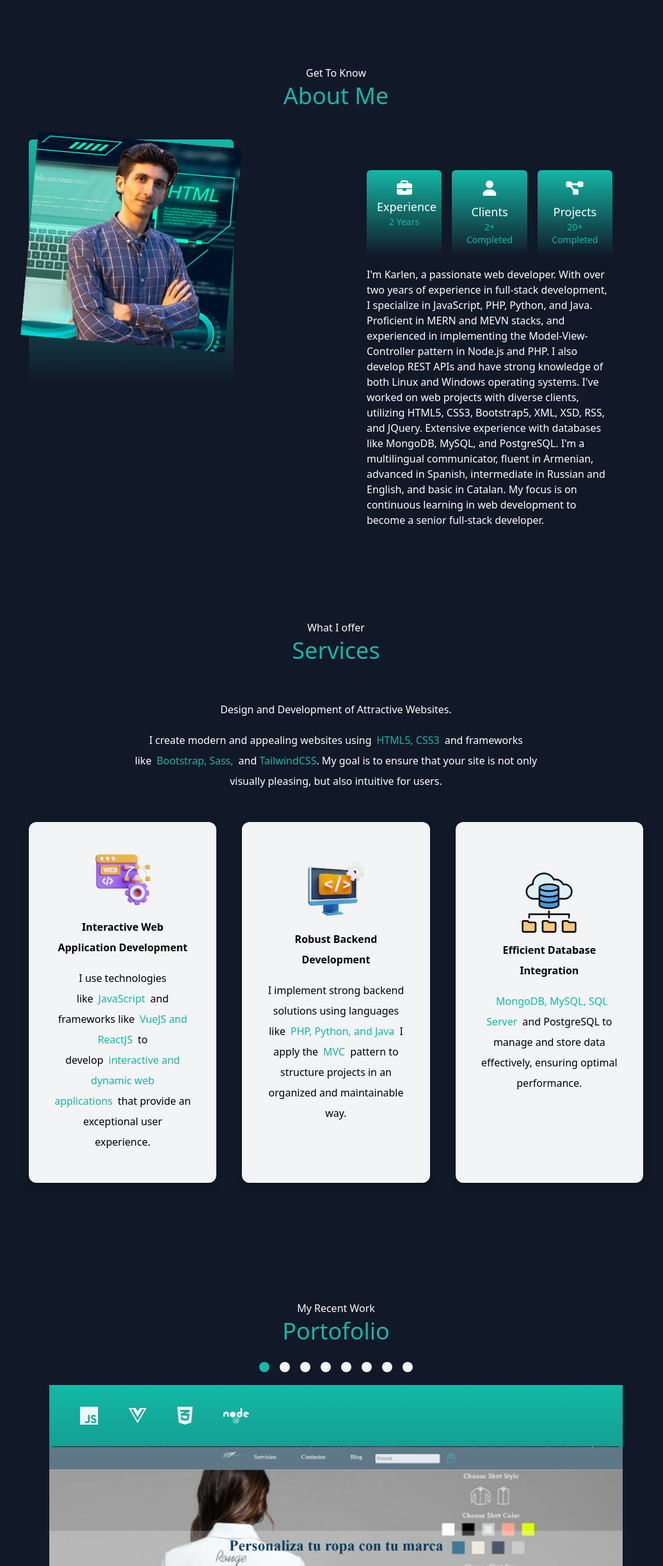
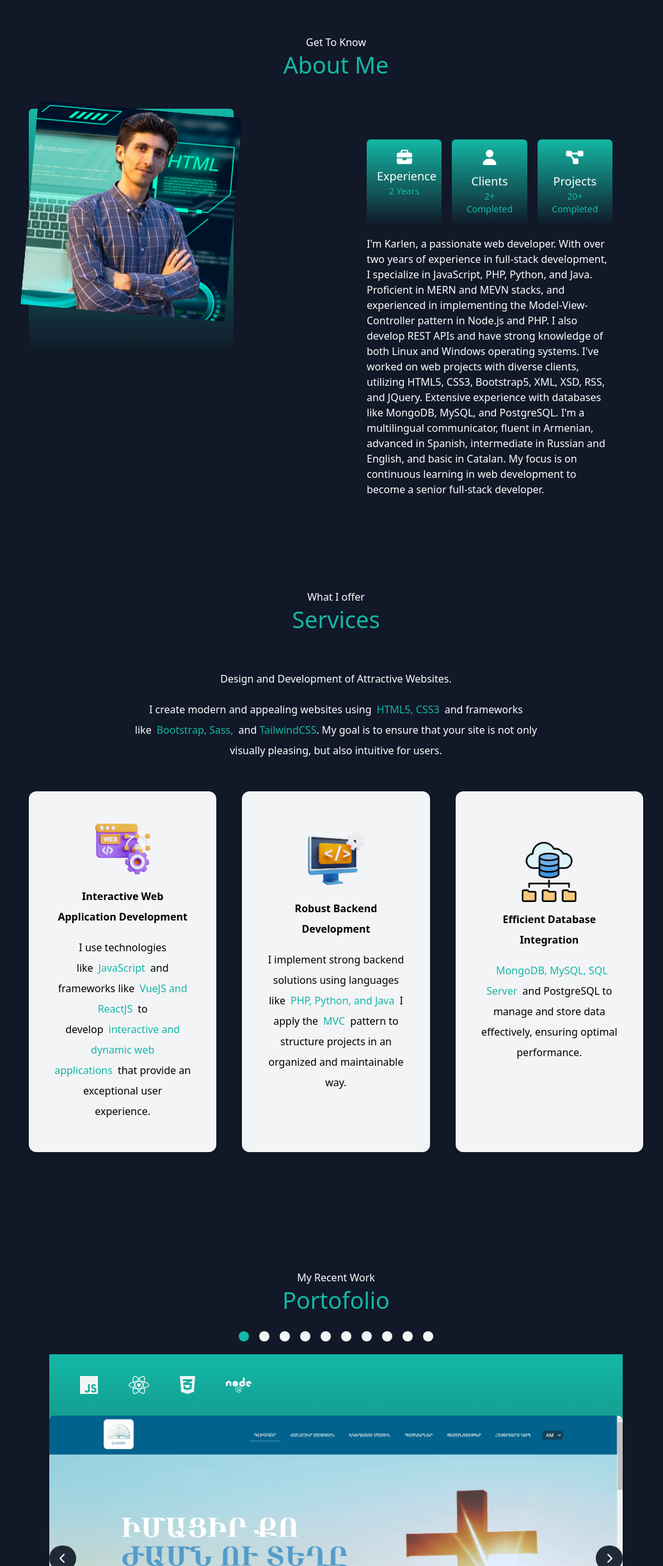
Before and after one commit to Karlen-yan/my-portfolio_Karlen, a Next.js app: page / in a window 1280 px wide. Shown: the part 918-3366 px from the top of the page at 64% size, without its empty margins (115-1151 px from the left). Built offline with nearby package versions, Linux system fonts and the light colour scheme.

Commit message:
add proyects

```diff
--- a/src/app/providers.js
+++ b/src/app/providers.js
@@ -12,7 +12,7 @@ export default function Providers({ children }) {
   }, []);
 
   useEffect(() => {
-    AOS.init(); // Inicializa AOS
+    AOS.init();
   }, []);
 
   if (!mounted) {
--- a/src/components/Carousel.js
+++ b/src/components/Carousel.js
@@ -22,6 +22,8 @@ import {
 } from '@fortawesome/free-brands-svg-icons'
 
 import { useTranslation } from 'react-i18next'
+import Gandz from '../images/iglecia.png'
+import reformaConstruction from '../images/reforma-construction.png'
 import HayPoli from '../images/hay-poli.png'
 import Construction from '../images/app_construccion.png'
 import ProjectTelesfor from '../images/projecte-telesfor.png'
@@ -31,6 +33,8 @@ import LaravelReact from '../images/laravel-react.png'
 import SirunikThemeWordpress from '../images/SirunikThemeWordpress.png'
 import Car3DModel from '../images/car.png'
 const images = [
+  Gandz,
+  reformaConstruction,
   HayPoli,
   Construction,
   ProjectTelesfor,
@@ -43,6 +47,22 @@ const images = [
 
 const Carousel = () => {
   const projects = [
+    {
+      image: Gandz,
+      githubLink: 'https://github.com/Karlen-yan/iglesia-gandz',
+      onlineLink: '',
+      technologies: [faJs,faReact, faCss3Alt, faNode],
+      description:
+        "This ongoing project involves the creation of a multilingual website for a church. The site is designed to be accessible in multiple languages, providing information about the church's services, events, and activities"
+    },
+    {
+      image: reformaConstruction,
+      githubLink: 'https://github.com/Karlen-yan/reforma-mantenimiento',
+      onlineLink: '',
+      technologies: [faJs,faReact, faCss3Alt, faNode],
+      description:
+        'A website for air conditioning installation services, featuring service presentation, completed projects, and an interactive contact form.'
+    },
     {
       image: HayPoli,
       githubLink: 'https://github.com/Karlen-yan/hay-poli',
@@ -84,13 +104,13 @@ const Carousel = () => {
     },
     {
       image: Cobeer,
-      technologies: [faPhp, faCss3Alt, faJs]
+      technologies: [faPhp,faJs, faCss3Alt]
       // githubLink: '',
       // description:"",
     },
     {
       image: CvKarlen,
-      technologies: [faReact, faJs, faCss3Alt],
+      technologies: [faJs,faReact, faCss3Alt],
       githubLink: 'https://github.com/Karlen-yan/KarlenCV__',
       description:
         'Digital CV Project: Created with the purpose of having an interactive and dynamic online curriculum vitae. This project allows users to download their CV as it appears on the screen. Additionally, all pages are available in both English and Spanish to reach a broader audience. The main objective is to provide a platform where the description and personal information can be completed. Through this project, the aim is also to practice new technologies, such as Next.js in this case, to gain knowledge in modern web development.'
--- a/src/components/LanguageSwitcher.js
+++ b/src/components/LanguageSwitcher.js
@@ -14,7 +14,7 @@ const LanguageSwitcher = () => {
   };
 
   return (
-    <div className="fixed top-36 right-2 flex flex-col space-y-2 z-10 lg:flex-row lg:space-y-0 lg:top-2 lg:justify-center lg:items-center lg:transform ">
+    <div className="fixed top-36 right-2 flex flex-col space-y-2 z-10 lg:flex-row lg:space-y-0 lg:right-10 lg:top-2 lg:justify-center lg:items-center lg:transform ">
       <button
         onClick={() => changeLanguage('en')}
         className={`px-2 ml-2 py-1 bg-gray-800 text-white rounded-md hover:bg-gray-700 focus:outline-none focus:ring focus:ring-gray-300 bg-opacity-60 ${
--- a/src/components/Menu.js
+++ b/src/components/Menu.js
@@ -43,7 +43,7 @@ const Menu = () => {
         <a
           href='#home'
           className={`text-gray-100   hover:text-white p-2 ${
-            activeSection === 'home' ? 'bg-teal-500 rounded-full' : ''
+            activeSection === 'home' ? ' bg-teal-500  rounded-full' : ''
           }`}
           onClick={() => scrollToSection('home')}
         >
--- /dev/null
+++ b/src/components/Portfolio.js
@@ -0,0 +1 @@
+r
--- a/src/components/about.jsx
+++ b/src/components/about.jsx
@@ -13,7 +13,7 @@ const About = () => {
       <Container>
 
 
-    <h1 className="text-center text-gray-800  md:text-1x1 dark:text-white pt-24">
+    <h1 className="text-center text-gray-800  md:text-1x1 dark:text-white pt-12">
       {t("getToKnow")}
     </h1>
     <h1 className="text-center text-teal-500 py-1 md:text-4xl dark:text-teal-500 pb-12">
```
Also changed, not shown: src/images/iglecia.png (added), src/images/reforma-construction.png (added).
